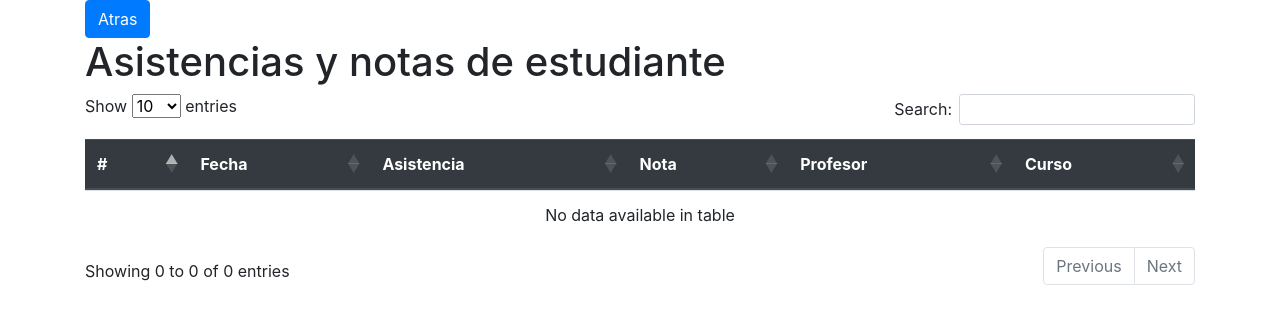
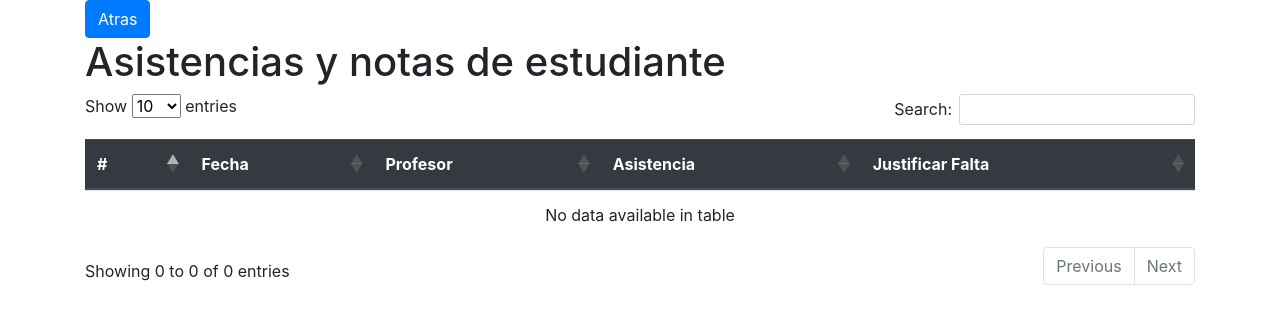
Before and after one commit to fernandlira/colegiodj, a Django app: template templates/colegio/asistencia_estudiante.html in a window 1280 px wide. Shown: the top 324 px of the page. Run offline with Django 3.2, Linux system fonts and the light colour scheme; the template is opened without the code that fills it, so the values that code supplies are empty; some libraries are stand-ins or nearby versions.

Commit message:
new release

```diff
--- a/colegio/urls.py
+++ b/colegio/urls.py
@@ -4,5 +4,6 @@ from . import views
 urlpatterns = [
     path('', views.home, name='index'),
     path('ver-asistencias', views.getAsistencias, name='ver_asistencias'),
-    path('ver-asistencia/<int:id>', views.getAsistencia, name='ver_asistencia_alumno')
+    path('ver-asistencia/<int:id>', views.getAsistencia, name='ver_asistencia_alumno'),
+    path('<int:id>/comentar', views.makeComentario, name='justificacion_asistencias')
 ]
--- a/templates/colegio/asistencia_estudiante.html
+++ b/templates/colegio/asistencia_estudiante.html
@@ -14,10 +14,9 @@
       <tr>
         <th scope="col">#</th>
         <th scope="col">Fecha</th>
+        <th scope="col">Profesor</th>
         <th scope="col">Asistencia</th>
-        <th scope="col">Nota</th>
-        <th scope="col">Profesor</th>
-        <th scope="col">Curso</th>
+        <th scope="col" class="no-sort">Justificar Falta</th>
       </tr>
     </thead>
     <tbody>
@@ -27,15 +26,16 @@
         <tr>
             <th scope="row">{{asistencia.id}}</th>
             <td>{{asistencia.fecha}}</td>
+            <td>{{asistencia.profesor}}</td>
             <td>{%if asistencia.asistencia == 'Asistio' %}
                 <span class="badge badge-success">Asistente</span>
+                {% elif asistencia.asistencia == 'Justificada' %}
+                <span class="badge badge-warning">Justificada</span>
                 {% else %}
                 <span class="badge badge-danger">Inasistente</span>
                 {% endif %}
                 </td>
-            <td>{{asistencia.nota}}</td>
-            <td>{{asistencia.profesor}}</td>
-            <td>{{asistencia.curso}}</td>
+                <td>{%if asistencia.asistencia == 'Asistio' or asistencia.asistencia == 'Justificada'%}-{% else %}<a class="btn btn-primary" href="{{asistencia.id}}/comentario" role="button">Justificar asistencia</a>{% endif %}</td>
           </tr>
 
 
```
Also changed, not shown: colegio/views.py (+7 -0 lines).
